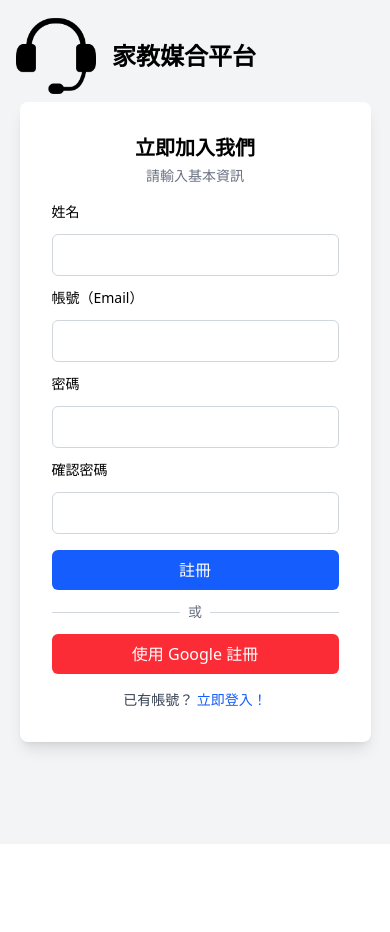
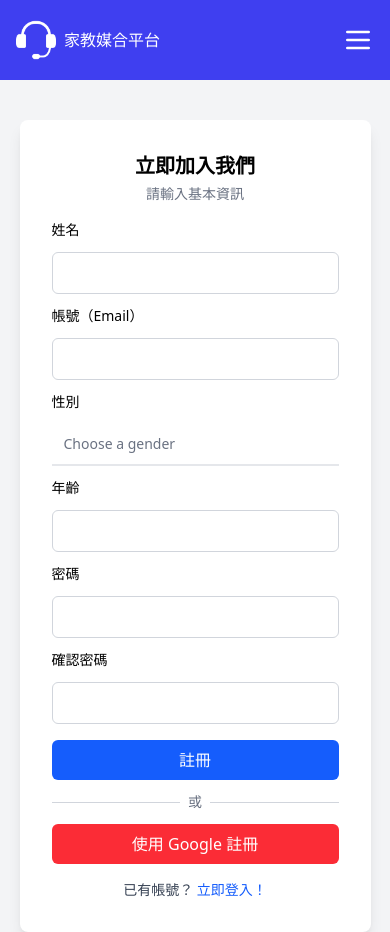
Before and after one commit to TobyWuNumOne/tutor-matching-platform, a Vue app in the folder frontend/: page /register in a window 390 px wide. Before the commit the page ends 844 px from the top, so only its background shows below. Built offline with nearby package versions, Linux system fonts and the light colour scheme.

Commit message:
feat: 畫面調整 - 調整導航欄高度及移除語言選單 - 新增建立使用者填入的欄位 - 及必填邏輯

```diff
--- a/frontend/src/components/Navbar.vue
+++ b/frontend/src/components/Navbar.vue
@@ -26,32 +26,20 @@
 
 <template>
     <nav
-        class="fixed top-0 w-full h-[110px] bg-[#3F3FF0] rounded-b-xl flex justify-between items-center px-4 z-50"
+        class="fixed top-0 w-full h-[80px] bg-[#3F3FF0] flex justify-between items-center px-4 z-50"
     >
         <!-- 左側 logo -->
         <div class="flex items-center gap-2 sm:gap-5">
             <img
                 src="../assets/customer-service-headset.png"
-                class="w-10 h-10 sm:w-[90px] sm:h-[90px] invert"
+                class="w-10 h-10 invert"
             />
             <p class="text-white text-base sm:text-2xl">
                 <RouterLink to="/">家教媒合平台</RouterLink>
             </p>
         </div>
-
-        <!-- 中間語言選單 -->
-        <select
-            class="ml-auto bg-[#3F3FF0] text-white text-sm sm:text-lg border-0 hover:cursor-pointer focus:outline-none mr-4"
-            v-model="selectedLang"
-            @change="handleLanguageChange"
-        >
-            <option v-for="(item, i) in languages" :key="i" :value="item">
-                {{ item }}
-            </option>
-        </select>
-
         <!-- 桌機版導覽與按鈕 -->
-        <div class="hidden sm:flex items-center gap-5">
+        <div class="hidden md:flex items-center gap-5">
             <div
                 class="text-white flex items-center gap-3"
                 v-if="role === 'student' && $route.path !== '/'"
@@ -107,7 +95,7 @@
 
         <!-- 手機版漢堡選單 -->
         <button
-            class="sm:hidden text-white"
+            class="md:hidden text-white"
             @click="toggleMobileMenu"
             aria-label="Toggle Menu"
         >
--- a/frontend/src/pages/Register.vue
+++ b/frontend/src/pages/Register.vue
@@ -1,5 +1,6 @@
 <script setup>
-    import { ref } from 'vue';
+    import Navbar from '../components/Navbar.vue';
+    import { ref, watch } from 'vue';
     import { RouterLink } from 'vue-router';
 
     // 密碼顯示控制
@@ -7,26 +8,29 @@
     const showConfirmPassword = ref(false);
     const password = ref('');
     const confirmPassword = ref('');
+    const passwordError = ref(''); // 新增錯誤訊息狀態
+
+    // 確認密碼的雙向綁定
+    watch([password, confirmPassword], ([newPassword, newConfirmPassword]) => {
+        if (newConfirmPassword && newPassword !== newConfirmPassword) {
+            // 顯示錯誤訊息
+            passwordError.value = '密碼不一致';
+        } else {
+            passwordError.value = ''; // 清除錯誤訊息
+        }
+    });
 </script>
 
 <template>
+    <Navbar />
     <div
-        class="min-h-screen flex flex-col items-center justify-center bg-gray-100 relative"
+        class="flex flex-col items-center justify-center bg-gray-100 relative pt-20 mt-10"
     >
-        <!-- Logo 區 -->
-        <div class="absolute top-4 left-4 flex items-center gap-4">
-            <img
-                src="../assets/customer-service-headset.png"
-                class="w-20 h-20"
-            />
-            <h2 class="text-2xl font-bold">家教媒合平台</h2>
-        </div>
-
         <!-- 註冊卡片 -->
         <div
             class="bg-white shadow-lg rounded-lg p-8 w-[90%] max-w-md space-y-6"
         >
-            <form class="space-y-4">
+            <form class="space-y-4" @submit.prevent="">
                 <div class="text-center space-y-1">
                     <p class="text-xl font-semibold">立即加入我們</p>
                     <p class="text-gray-500 text-sm">請輸入基本資訊</p>
@@ -37,21 +41,43 @@
                     <label class="text-sm font-medium">姓名</label>
                     <input
                         type="text"
+                        required
                         class="rounded-md border border-gray-300 px-3 py-2 focus:outline-none focus:ring-2 focus:ring-blue-500"
                     />
 
                     <label class="text-sm font-medium">帳號（Email）</label>
                     <input
                         type="email"
+                        required
                         class="rounded-md border border-gray-300 px-3 py-2 focus:outline-none focus:ring-2 focus:ring-blue-500"
                     />
-
+                    <!-- 性別欄位 -->
+                    <label class="text-sm font-medium">性別</label>
+                    <select
+                        id="underline_select"
+                        required
+                        class="block py-2.5 px-3 w-full text-sm text-gray-500 bg-transparent border-0 border-b-2 border-gray-200 appearance-none focus:outline-none focus:ring-0 focus:border-gray-200 peer"
+                    >
+                        <option value="" disabled selected>
+                            Choose a gender
+                        </option>
+                        <option value="male">男</option>
+                        <option value="female">女</option>
+                    </select>
+                    <!-- 年紀欄位 -->
+                    <label class="text-sm font-medium">年齡</label>
+                    <input
+                        type="number"
+                        required
+                        class="rounded-md border border-gray-300 px-3 py-2 focus:outline-none focus:ring-2 focus:ring-blue-500"
+                    />
                     <!-- 密碼欄位 -->
                     <label class="text-sm font-medium">密碼</label>
                     <div class="relative">
                         <input
                             :type="showPassword ? 'text' : 'password'"
                             v-model="password"
+                            required
                             class="w-full rounded-md border border-gray-300 px-3 py-2 pr-10 focus:outline-none focus:ring-2 focus:ring-blue-500"
                         />
                         <span
@@ -75,6 +101,7 @@
                         <input
                             :type="showConfirmPassword ? 'text' : 'password'"
                             v-model="confirmPassword"
+                            required
                             class="w-full rounded-md border border-gray-300 px-3 py-2 pr-10 focus:outline-none focus:ring-2 focus:ring-blue-500"
                         />
                         <span
@@ -91,11 +118,15 @@
                             ></i>
                         </span>
                     </div>
+                    <p v-if="passwordError" class="text-red-500 text-sm">
+                        {{ passwordError }}
+                    </p>
                 </div>
 
                 <!-- 註冊按鈕區 -->
                 <div class="grid gap-3">
                     <button
+                        type="submit"
                         class="bg-blue-600 text-white py-2 rounded-md text-center hover:bg-blue-700 transition cursor-pointer"
                     >
                         註冊
```
